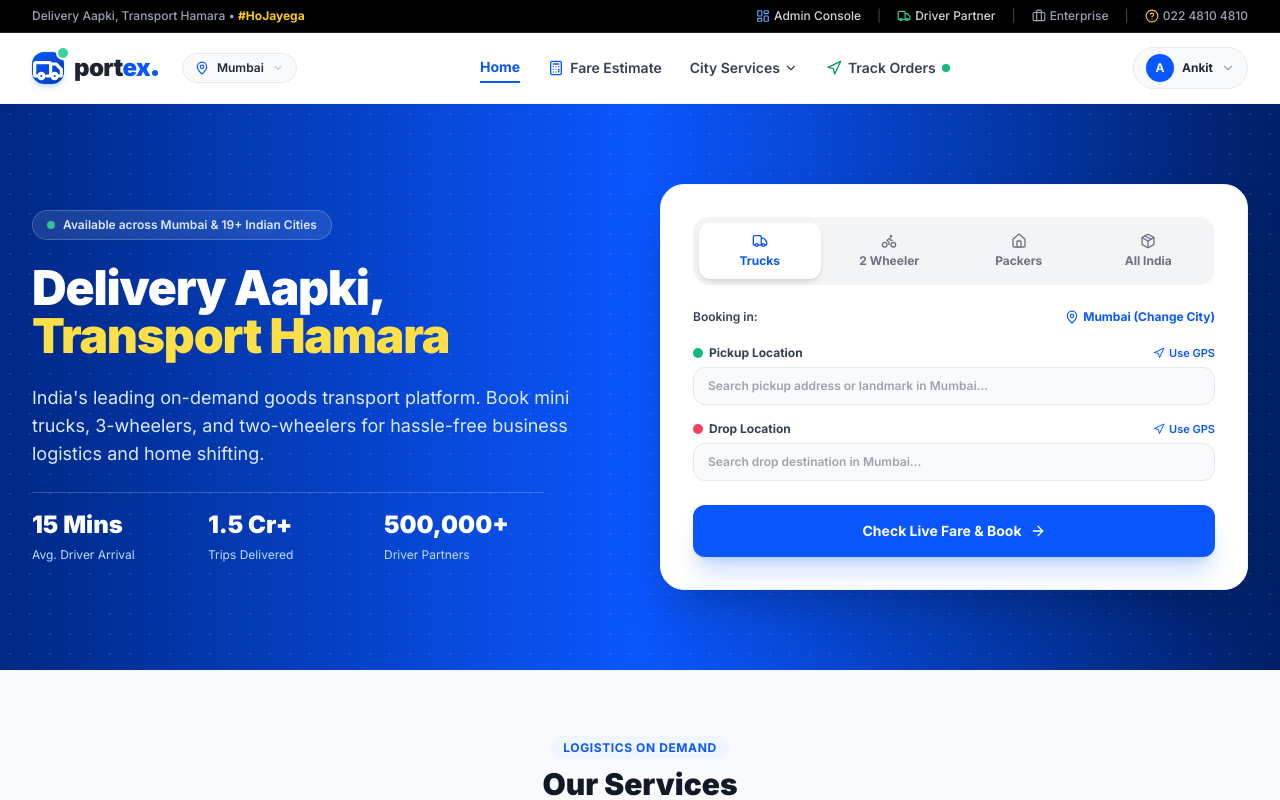
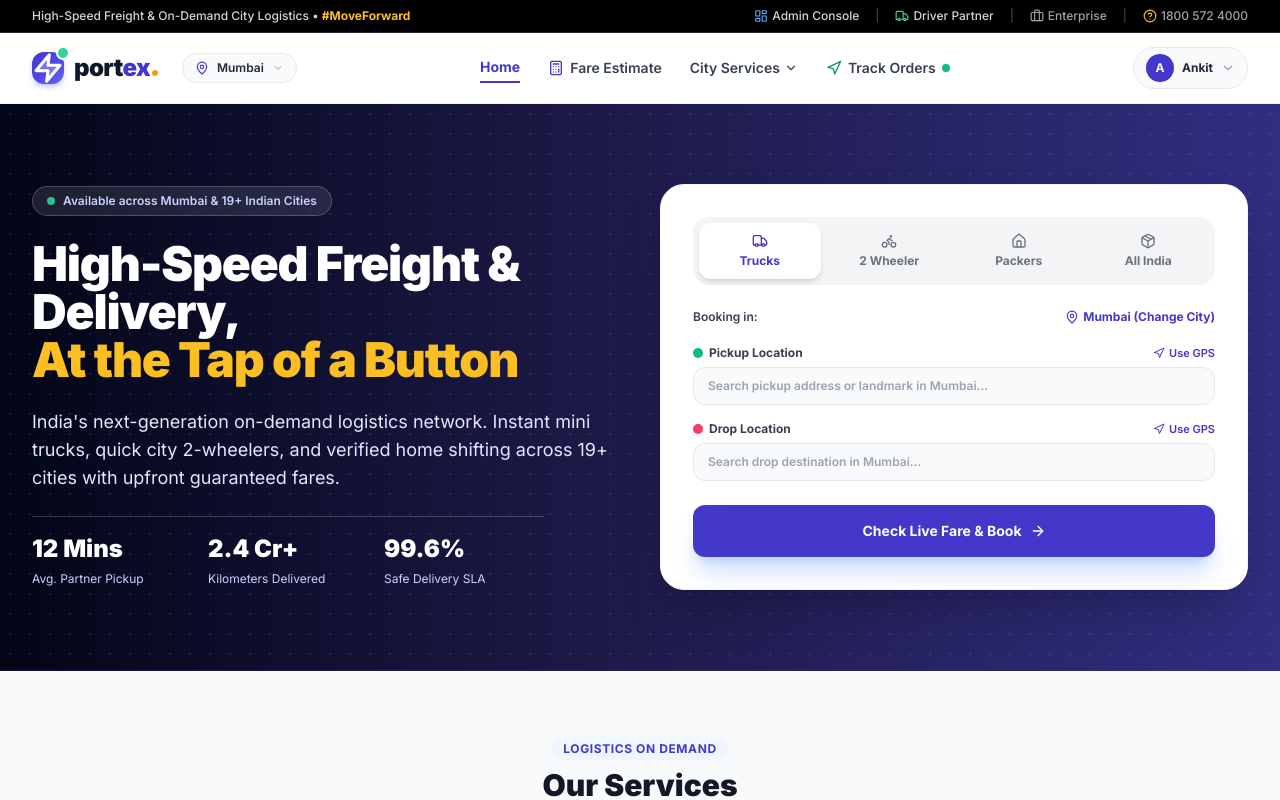
Before and after one commit to AnkitTiwari2005/Porter, a React (Vite) app: page / in a window 1280 px wide. Shown: the top 800 px of the page. Built offline with nearby package versions, Linux system fonts and the light colour scheme; the HTML template or start-up script is replaced by a standard one.

Commit message:
feat(branding): introduce original taglines, custom startup copy, and Electric Indigo & Solar Amber color palette

```diff
--- a/index.html
+++ b/index.html
@@ -4,7 +4,7 @@
     <meta charset="UTF-8" />
     <link rel="icon" type="image/svg+xml" href="/images/header_logo_f22422636f.svg" />
     <meta name="viewport" content="width=device-width, initial-scale=1.0" />
-    <title>Portex | Delivery Aapki, Transport Hamara | Mini Trucks, Courier & Shifting</title>
+    <title>Portex | High-Speed Freight & On-Demand City Logistics | Mini Trucks & Courier</title>
     <link rel="preconnect" href="https://fonts.googleapis.com">
     <link rel="preconnect" href="https://fonts.gstatic.com" crossorigin>
     <link href="https://fonts.googleapis.com/css2?family=Inter:wght@400;500;600;700;800;900&display=swap" rel="stylesheet">
--- a/src/components/Navbar.jsx
+++ b/src/components/Navbar.jsx
@@ -32,8 +32,8 @@ export default function Navbar() {
       <div className="bg-[#000000] text-gray-300 text-xs py-2 px-4 sm:px-8 border-b border-gray-800">
         <div className="max-w-7xl mx-auto flex items-center justify-between">
           <div className="flex items-center gap-4">
-            <span className="hidden sm:inline text-gray-400 font-medium">
-              Delivery Aapki, Transport Hamara • <span className="text-yellow-400 font-bold">#HoJayega</span>
+            <span className="hidden sm:inline text-gray-300 font-medium">
+              {BRANDING.tagline} • <span className="text-amber-400 font-bold">{BRANDING.hashtag}</span>
             </span>
           </div>
 
--- a/src/config/branding.jsx
+++ b/src/config/branding.jsx
@@ -3,43 +3,43 @@ import React from 'react';
 export const BRANDING = {
   name: 'Portex',
   fullName: 'Portex Logistics',
-  tagline: 'Reliable & Hassle-Free Goods Transportation in India',
-  hashtag: '#HoJayega',
-  deliveryAapki: 'Delivery Aapki, Transport Hamara',
-  legalName: 'Portex Logistics Solutions Pvt. Ltd.',
-  supportPhone: '022 4810 4810',
-  supportEmail: 'help@portex.in',
+  tagline: 'High-Speed Freight & On-Demand City Logistics',
+  subTagline: 'Logistics On Demand. Goods Moved Without Friction.',
+  hashtag: '#MoveForward',
+  deliveryAapki: 'Aapka Saman, Hamari Zimmedari',
+  legalName: 'Portex Freight Technologies Pvt. Ltd.',
+  supportPhone: '1800 572 4000',
+  supportEmail: 'support@portex.in',
   colors: {
-    primary: '#0a57ff',      // Iconic Royal Blue
-    primaryHover: '#0047e0',
-    primaryLight: '#f0f4ff',
-    dark: '#1e2432',         // Corporate dark slate
-    slate: '#2d2f34',
-    accent: '#0d8154',       // Emerald status green
-    dropRed: '#e03748'
+    primary: '#4338ca',      // Deep Electric Indigo
+    primaryHover: '#3730a3',
+    primaryLight: '#eef2ff',
+    accent: '#6366f1',       // High-speed Indigo
+    highlight: '#f59e0b',    // Radiant Solar Amber
+    dark: '#0f172a',         // Obsidian Slate
+    slate: '#1e293b',
+    statusGreen: '#059669',  // Mint Emerald
+    dropRed: '#f43f5e'
   }
 };
 
 export function BrandLogo({ className = "h-8 w-auto", dark = false }) {
   return (
     <div className={`flex items-center gap-2.5 select-none ${className}`}>
-      {/* Dynamic Logistics Emblem */}
-      <div className="relative flex items-center justify-center w-8 h-8 rounded-xl bg-gradient-to-br from-[#0a57ff] to-[#003bb5] text-white shadow-md shadow-blue-500/25 shrink-0">
-        <svg viewBox="0 0 24 24" fill="none" className="w-4.5 h-4.5 text-white" stroke="currentColor" strokeWidth="2.4" strokeLinecap="round" strokeLinejoin="round">
-          <path d="M5 18H3c-.6 0-1-.4-1-1V9c0-.6.4-1 1-1h10c.6 0 1 .4 1 1v8c0 .6-.4 1-1 1h-2" />
-          <path d="M14 9h4l4 4v4c0 .6-.4 1-1 1h-2" />
-          <circle cx="7" cy="18" r="2" />
-          <circle cx="17" cy="18" r="2" />
+      {/* High-Tech Logistics Emblem */}
+      <div className="relative flex items-center justify-center w-8 h-8 rounded-xl bg-gradient-to-br from-[#4338ca] via-[#4f46e5] to-[#6366f1] text-white shadow-md shadow-indigo-500/30 shrink-0">
+        <svg viewBox="0 0 24 24" fill="none" className="w-4.5 h-4.5 text-white" stroke="currentColor" strokeWidth="2.3" strokeLinecap="round" strokeLinejoin="round">
+          <path d="M13 2L3 14h9l-1 8 10-12h-9l1-8z" fill="currentColor" fillOpacity="0.25" />
         </svg>
         <span className="absolute -top-1 -right-1 w-2.5 h-2.5 rounded-full bg-emerald-400 ring-2 ring-white"></span>
       </div>
 
-      {/* Brand Wordmark matching original aesthetic */}
+      {/* Modern Wordmark */}
       <div className="flex items-baseline leading-none">
-        <span className={`text-2xl font-black tracking-tight font-sans ${dark ? 'text-white' : 'text-[#1e2432]'}`}>
-          port<span className="text-[#0a57ff]">ex</span>
+        <span className={`text-2xl font-black tracking-tight font-sans ${dark ? 'text-white' : 'text-[#0f172a]'}`}>
+          port<span className="text-[#4338ca]">ex</span>
         </span>
-        <span className="w-1.5 h-1.5 rounded-full bg-[#0a57ff] ml-0.5 inline-block"></span>
+        <span className="w-1.5 h-1.5 rounded-full bg-[#f59e0b] ml-0.5 inline-block"></span>
       </div>
     </div>
   );
--- a/src/pages/EnterprisePage.jsx
+++ b/src/pages/EnterprisePage.jsx
@@ -35,7 +35,7 @@ export default function EnterprisePage() {
             </div>
 
             <h1 className="text-3xl sm:text-5xl font-black tracking-tight leading-tight">
-              Streamline Operations & Drive Business Growth
+              Enterprise Supply Chain & Dedicated Freight Infrastructure
             </h1>
 
             <p className="text-sm sm:text-base text-slate-300 max-w-xl leading-relaxed">
--- a/src/pages/HomePage.jsx
+++ b/src/pages/HomePage.jsx
@@ -52,41 +52,41 @@ export default function HomePage() {
 
   return (
     <div className="min-h-screen bg-[#f8fafc]">
-      {/* HERO SECTION WITH AUTHENTIC PORTER BANNER */}
-      <section className="relative bg-gradient-to-r from-[#002884] via-[#0a57ff] to-[#001f66] text-white overflow-hidden py-12 md:py-20 px-4 sm:px-8">
+      {/* HERO SECTION WITH PORTEX DYNAMIC PALETTE */}
+      <section className="relative bg-gradient-to-r from-slate-950 via-indigo-950 to-indigo-900 text-white overflow-hidden py-12 md:py-20 px-4 sm:px-8 border-b border-indigo-900/40">
         {/* Subtle patterned overlay */}
         <div className="absolute inset-0 opacity-10 bg-[radial-gradient(#ffffff_1.5px,transparent_1.5px)] [background-size:20px_20px] pointer-events-none"></div>
 
         <div className="max-w-7xl mx-auto grid grid-cols-1 lg:grid-cols-12 gap-10 items-center relative z-10">
           {/* Left Hero Pitch */}
           <div className="lg:col-span-6 space-y-6">
-            <div className="inline-flex items-center gap-2 px-3.5 py-1.5 rounded-full bg-white/10 backdrop-blur-md border border-white/20 text-xs font-semibold text-blue-100">
+            <div className="inline-flex items-center gap-2 px-3.5 py-1.5 rounded-full bg-white/10 backdrop-blur-md border border-white/20 text-xs font-semibold text-indigo-200">
               <span className="w-2 h-2 rounded-full bg-emerald-400 animate-pulse"></span>
               <span>Available across {selectedCity?.name || 'Mumbai'} & 19+ Indian Cities</span>
             </div>
 
             <h1 className="text-3xl sm:text-5xl font-black tracking-tight leading-tight">
-              Delivery Aapki, <br />
-              <span className="text-yellow-300">Transport Hamara</span>
+              High-Speed Freight & Delivery, <br />
+              <span className="text-amber-400">At the Tap of a Button</span>
             </h1>
 
-            <p className="text-base sm:text-lg text-blue-100 max-w-xl font-normal leading-relaxed">
-              India's leading on-demand goods transport platform. Book mini trucks, 3-wheelers, and two-wheelers for hassle-free business logistics and home shifting.
+            <p className="text-base sm:text-lg text-indigo-100 max-w-xl font-normal leading-relaxed">
+              India's next-generation on-demand logistics network. Instant mini trucks, quick city 2-wheelers, and verified home shifting across 19+ cities with upfront guaranteed fares.
             </p>
 
-            {/* Porter Guarantees */}
+            {/* Portex Performance Pillars */}
             <div className="grid grid-cols-3 gap-4 pt-4 border-t border-white/20 max-w-lg">
               <div>
-                <span className="text-xl sm:text-2xl font-black text-white block">15 Mins</span>
-                <span className="text-xs text-blue-200">Avg. Driver Arrival</span>
+                <span className="text-xl sm:text-2xl font-black text-white block">12 Mins</span>
+                <span className="text-xs text-indigo-200">Avg. Partner Pickup</span>
               </div>
               <div>
-                <span className="text-xl sm:text-2xl font-black text-white block">1.5 Cr+</span>
-                <span className="text-xs text-blue-200">Trips Delivered</span>
+                <span className="text-xl sm:text-2xl font-black text-white block">2.4 Cr+</span>
+                <span className="text-xs text-indigo-200">Kilometers Delivered</span>
               </div>
               <div>
-                <span className="text-xl sm:text-2xl font-black text-white block">500,000+</span>
-                <span className="text-xs text-blue-200">Driver Partners</span>
+                <span className="text-xl sm:text-2xl font-black text-white block">99.6%</span>
+                <span className="text-xs text-indigo-200">Safe Delivery SLA</span>
               </div>
             </div>
           </div>
@@ -388,18 +388,18 @@ export default function HomePage() {
         </div>
       </section>
 
-      {/* WHY PORTER / PROPOSITIONS */}
+      {/* WHY PORTEX / PROPOSITIONS */}
       <section className="py-16 px-4 sm:px-8 max-w-7xl mx-auto">
         <div className="grid grid-cols-1 md:grid-cols-2 gap-12 items-center">
           <div>
-            <span className="text-xs font-bold uppercase tracking-wider text-porter-blue bg-blue-50 px-3 py-1 rounded-full">
-              Why Choose {BRANDING.name}
+            <span className="text-xs font-bold uppercase tracking-wider text-indigo-700 bg-indigo-50 px-3 py-1 rounded-full border border-indigo-200">
+              The {BRANDING.name} Advantage
             </span>
             <h2 className="text-2xl sm:text-3xl font-black text-gray-900 mt-3 leading-snug">
-              Smart, Transparent & Reliable Logistics Across India
+              Why Modern Indian Logistics Runs on {BRANDING.name}
             </h2>
             <p className="text-sm text-gray-600 mt-3 leading-relaxed">
-              No bargaining with roadside drivers. Get instant verified drivers, accurate GPS tracking, and transparent upfront fare quotes.
+              Say goodbye to roadside haggling and unreliable fleet arrival times. Benefit from automated driver allocation, real-time telemetry, and 100% transparent itemized invoicing.
             </p>
 
             <div className="space-y-4 mt-6">
@@ -408,8 +408,8 @@ export default function HomePage() {
                   <CheckCircle2 className="w-4 h-4" />
                 </div>
                 <div>
-                  <h4 className="text-sm font-bold text-gray-800">Guaranteed Transparent Pricing</h4>
-                  <p className="text-xs text-gray-500 mt-0.5">Upfront price calculation with zero surge surprises or roadside price negotiations.</p>
+                  <h4 className="text-sm font-bold text-gray-800">100% Algorithmic Rate Transparency</h4>
+                  <p className="text-xs text-gray-500 mt-0.5">Guaranteed upfront rate cards covering base fare, fuel, and helpers with zero surge spikes.</p>
                 </div>
               </div>
 
@@ -418,8 +418,8 @@ export default function HomePage() {
                   <CheckCircle2 className="w-4 h-4" />
                 </div>
                 <div>
-                  <h4 className="text-sm font-bold text-gray-800">Fast 15-Minute Driver Dispatch</h4>
-                  <p className="text-xs text-gray-500 mt-0.5">With over 500,000 driver partners, a vehicle is always stationed near your location.</p>
+                  <h4 className="text-sm font-bold text-gray-800">Rapid 12-Minute Partner Allocation</h4>
+                  <p className="text-xs text-gray-500 mt-0.5">Over 50,000 screened commercial trucks and EV two-wheelers stationed across key industrial hubs.</p>
                 </div>
               </div>
 
@@ -428,20 +428,20 @@ export default function HomePage() {
                   <CheckCircle2 className="w-4 h-4" />
                 </div>
                 <div>
-                  <h4 className="text-sm font-bold text-gray-800">Real-Time Live GPS Tracking</h4>
-                  <p className="text-xs text-gray-500 mt-0.5">Share live trip link with receivers for contactless delivery and secure OTP verification.</p>
+                  <h4 className="text-sm font-bold text-gray-800">Live Telemetry & Contactless OTP Delivery</h4>
+                  <p className="text-xs text-gray-500 mt-0.5">Share live trip link with receivers for turn-by-turn tracking and tamper-proof OTP handover.</p>
                 </div>
               </div>
             </div>
           </div>
 
-          {/* App download card */}
-          <div className="bg-gradient-to-br from-porter-navy to-porter-blue rounded-3xl p-8 text-white relative overflow-hidden shadow-2xl">
+          {/* App download card with updated Indigo-Obsidian gradient */}
+          <div className="bg-gradient-to-br from-slate-950 via-indigo-950 to-indigo-900 rounded-3xl p-8 text-white relative overflow-hidden shadow-2xl border border-indigo-900/50">
             <div className="relative z-10 space-y-5">
-              <span className="text-xs font-bold uppercase tracking-wider text-blue-200">Mobile App</span>
-              <h3 className="text-2xl font-black">Get the {BRANDING.name} App for Instant 1-Tap Booking</h3>
-              <p className="text-xs text-blue-100 leading-relaxed">
-                Scan the QR code with your phone camera or download directly from Google Play Store or Apple App Store.
+              <span className="text-xs font-bold uppercase tracking-wider text-amber-400">Mobile On-Demand</span>
+              <h3 className="text-2xl font-black">Ship & Track Cargo with the {BRANDING.name} App</h3>
+              <p className="text-xs text-indigo-100 leading-relaxed">
+                Book mini trucks or courier bikes with one tap. Scan the QR code with your smartphone camera to install immediately on Android & iOS.
               </p>
 
               <div className="flex items-center gap-6 pt-2">
--- a/src/pages/PackersMoversPage.jsx
+++ b/src/pages/PackersMoversPage.jsx
@@ -74,19 +74,19 @@ export default function PackersMoversPage() {
   return (
     <div className="min-h-screen bg-[#f8fafc] py-8 px-4 sm:px-8">
       <div className="max-w-6xl mx-auto space-y-8">
-        {/* Hero Banner */}
-        <div className="bg-gradient-to-r from-purple-900 via-indigo-900 to-blue-900 rounded-3xl p-8 text-white relative overflow-hidden shadow-xl">
+        {/* Hero Banner with Portex Palette */}
+        <div className="bg-gradient-to-r from-slate-950 via-indigo-950 to-purple-950 rounded-3xl p-8 text-white relative overflow-hidden shadow-xl border border-indigo-900/50">
           <div className="relative z-10 max-w-2xl space-y-4">
-            <div className="inline-flex items-center gap-2 px-3 py-1 rounded-full bg-white/10 text-xs font-bold text-purple-200">
-              <Sparkles className="w-3.5 h-3.5 text-yellow-300" />
-              <span>{BRANDING.name} Verified House Shifting Specialists</span>
+            <div className="inline-flex items-center gap-2 px-3 py-1 rounded-full bg-white/10 text-xs font-bold text-indigo-200">
+              <Sparkles className="w-3.5 h-3.5 text-amber-400" />
+              <span>{BRANDING.name} Verified Relocation Specialists</span>
             </div>
             <h1 className="text-3xl sm:text-4xl font-black">
-              House Shifting Hai? <br />
-              <span className="text-yellow-300">#HoJayega</span>
+              Relocating Your Home? <br />
+              <span className="text-amber-400">Zero-Stress Shifting</span>
             </h1>
-            <p className="text-xs sm:text-sm text-purple-100 leading-relaxed">
-              Complete packing, safe multi-layer bubble wrapping, dismantling, transportation, and careful unpacking at your new home in {selectedCity.name}.
+            <p className="text-xs sm:text-sm text-indigo-100 leading-relaxed">
+              Complete multi-layer bubble wrapping, skilled carpenter dismantling, reliable transportation, and careful room-by-room unpacking at your new home in {selectedCity.name}.
             </p>
 
             <div className="flex flex-wrap gap-4 pt-2 text-xs">
--- a/src/pages/TwoWheelersMumbaiPage.jsx
+++ b/src/pages/TwoWheelersMumbaiPage.jsx
@@ -42,11 +42,11 @@ export default function TwoWheelersMumbaiPage() {
             </div>
 
             <h1 className="text-3xl sm:text-5xl font-black tracking-tight leading-tight">
-              Fastest Doorstep Courier for Parcels up to 20 kg
+              Rapid Hyperlocal Courier for Parcels up to 20 kg
             </h1>
 
             <p className="text-sm sm:text-base text-emerald-100 max-w-xl leading-relaxed">
-              Send anything across the city in minutes. Starting at just ₹42. Ideal for urgent documents, forgotten chargers, keys, food boxes, medicines and e-commerce orders.
+              Send essentials across {selectedCity.name} in minutes. Starting at just ₹42. Ideal for business contracts, forgotten keys, medicines, food packages, and retail consignments.
             </p>
 
             <div className="flex flex-wrap gap-4 pt-2">
--- a/tailwind.config.js
+++ b/tailwind.config.js
@@ -8,32 +8,32 @@ export default {
     extend: {
       colors: {
         porter: {
-          blue: '#0a57ff',        // Iconic Porter Blue
-          hover: '#0047e0',       // Darker blue hover
-          light: '#f0f4ff',       // Light blue accent
-          accent: '#2962ff',      // Bright blue
-          dark: '#1e2432',        // Top bar slate
-          navy: '#001366',        // Deep corporate navy
-          green: '#0d8154',       // Emerald status green
-          lightgreen: '#d4f7e2',  // Soft status green pill
+          blue: '#4338ca',        // Deep Electric Indigo
+          hover: '#3730a3',       // Darker Indigo hover
+          light: '#eef2ff',       // Light Indigo accent
+          accent: '#6366f1',      // Vibrant Indigo
+          dark: '#0f172a',        // Obsidian Slate
+          navy: '#1e1b4b',        // Midnight Indigo
+          green: '#059669',       // Clean Emerald status
+          lightgreen: '#d1fae5',  // Soft status green pill
           card: '#ffffff',
-          subtext: '#707582',     // Porter grey subtext
-          border: '#e5e7eb',
-          drop: '#e03748'         // Drop indicator red
+          subtext: '#64748b',     // Modern cool slate subtext
+          border: '#e2e8f0',
+          drop: '#f43f5e'         // Drop indicator rose red
         },
-        // Alias for components using loadpulse classes
+        // Brand palette alias
         loadpulse: {
-          orange: '#0a57ff',
-          hover: '#0047e0',
-          light: '#f0f4ff',
-          accent: '#2962ff',
-          dark: '#1e2432',
-          slate: '#2d2f34',
+          orange: '#4338ca',
+          hover: '#3730a3',
+          light: '#eef2ff',
+          accent: '#6366f1',
+          dark: '#0f172a',
+          slate: '#1e293b',
           card: '#ffffff',
-          subtext: '#707582',
-          border: '#e5e7eb',
-          emerald: '#0d8154',
-          blue: '#0a57ff'
+          subtext: '#64748b',
+          border: '#e2e8f0',
+          emerald: '#059669',
+          blue: '#4338ca'
         }
       },
       fontFamily: {
```
Also changed, not shown: src/components/InteractiveMap.jsx (+5 -5 lines), src/pages/AllIndiaParcelPage.jsx (+7 -7 lines), src/pages/TrucksMumbaiPage.jsx (+7 -7 lines).
